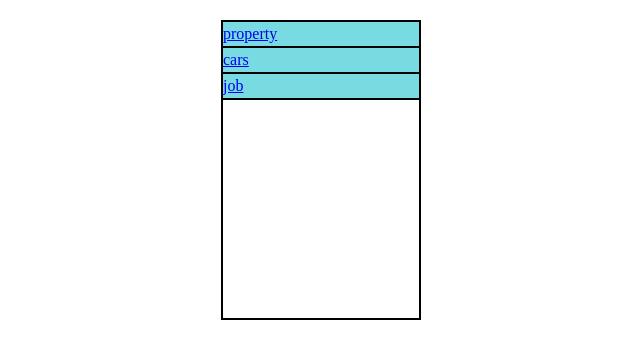
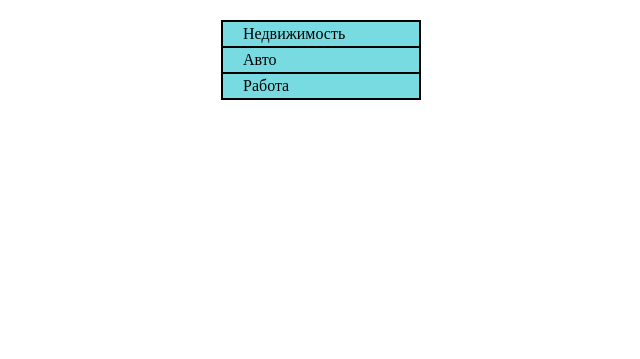
Before and after one commit to Bawskiend/forum, a PHP site: page /mainpage in a window 1280 px wide. Shown: the part 30-389 px from the top of the page, without its empty margins (319-959 px from the left). Run offline with PHP 8.4, Linux system fonts and the light colour scheme; the visitor is signed in with stand-in values (Sample User, id 1); data that the repository does not hold is empty.

Commit message:
07.03 homepc

```diff
--- a/css/style.css
+++ b/css/style.css
@@ -14,16 +14,22 @@
 .list-container{
     border: 2px black solid;
     width: 200px;
-    height: 300px;
     margin: 20px auto 0 auto;
-}
-.list{
-
 }
 .list-item{
     background-color: #78DBE2;
+
+}
+.list li{
     border-bottom: 2px black solid;
 }
+.list li:last-child{
+    border: none;
+}
 .list-link{
+    padding-left: 20px;
+    display: block;
 margin: 0 auto;
+text-decoration: none;
+color: black;
 }
--- a/html/404.html
+++ b/html/404.html
@@ -1,2 +1,3 @@
 <p>Whoops, looks like the page you're looking for doesn't exist</p>
 <div class="error-image"></div>
+{{ back }}
--- a/html/mainpage.html
+++ b/html/mainpage.html
@@ -1 +1,6 @@
-<div class="list-container"><ul class="list"><p class='list-item'><a class='list-link' href='property'>property</a></p><p class='list-item'><a class='list-link' href='cars'>cars</a></p><p class='list-item'><a class='list-link' href='job'>job</a></p></ul></div>
+<div class="list-container">
+    <ul class="list">
+        <li><p class='list-item'><a class='list-link' href='property'>Недвижимость</a></p></li>
+        <li><p class='list-item'><a class='list-link' href='cars'>Авто</a></p></li>
+        <li><p class='list-item'><a class='list-link' href='job'>Работа</a></p></li>
+    </ul></div>
--- a/index.php
+++ b/index.php
@@ -15,8 +15,8 @@
     elseif(!file_exists($path) or !file_exists($htmlpath)){
         $layout = file_get_contents('html/layout.html');
         $content = file_get_contents('html/404.html');
-        $layout = str_replace('{{ content }}', $content,
-		$layout);
+        include_once('php/404.php');
+        $layout = str_replace('{{ content }}', $content, $layout);
         echo $layout;
     }
     else{
--- /dev/null
+++ b/php/404.php
@@ -0,0 +1,5 @@
+<?php
+    $back = $_SERVER['HTTP_REFERER'];
+    $content = str_replace('{{ back }}', "<a href='$back'>Вернуться назад</a>",
+		$content);
+?>
--- a/php/layout.php
+++ b/php/layout.php
@@ -11,7 +11,7 @@ elseif($url== '/registration'){
     $layout = str_replace('{{ header }}','',$layout);
 
 }else{
-    $layout = str_replace('{{ header }}','',$layout);
+    $layout = str_replace('{{ header }}',' ',$layout);
 
 }
 ?>
--- a/php/login.php
+++ b/php/login.php
@@ -15,6 +15,7 @@ if(empty($_SESSION['auth'])){
 
             }
         }else{
+            echo 'неверный логин или пароль';
         }
 }
 }else{
--- a/php/mainpage.php
+++ b/php/mainpage.php
@@ -1,22 +1,6 @@
 <?php
     session_start();
-    if($_SESSION['auth'] == true){
-        $connect = mysqli_connect('localhost','root','','phptest');
-        $query = "Select * from heading";
-        file_put_contents('./html/mainpage.html','');
-        $dbquery = mysqli_query($connect,$query) or die(mysqli_error($connect));
-        for($data = []; $row = mysqli_fetch_assoc($dbquery); $data[] = $row);
-        $result .='<div class="list-container">';
-        $result .='<ul class="list">';
-        foreach($data as $elem){
-            $url = $elem['name'];
-            $query = "<p class='list-item'>" . "<a class='list-link' href='$url'>" . $elem['name'] . "</a>" . "</p>";
-            $result .= $query;
-        }
-        $result .='</ul>';
-        $result .='</div>';
-        file_put_contents('./html/mainpage.html',$result);
-    }else{
+    if($_SESSION['auth'] != true){
         header('Location: /login');
     }
 ?>
```
